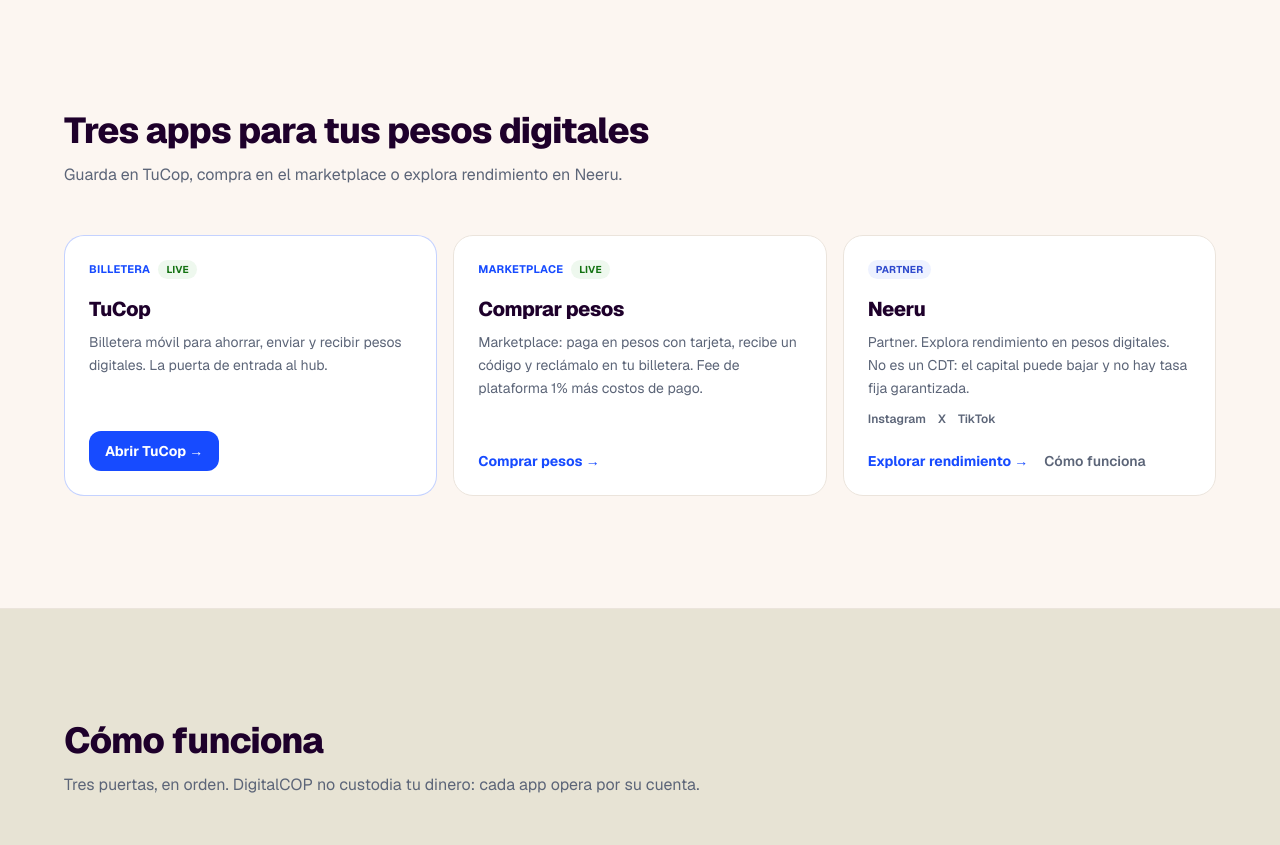
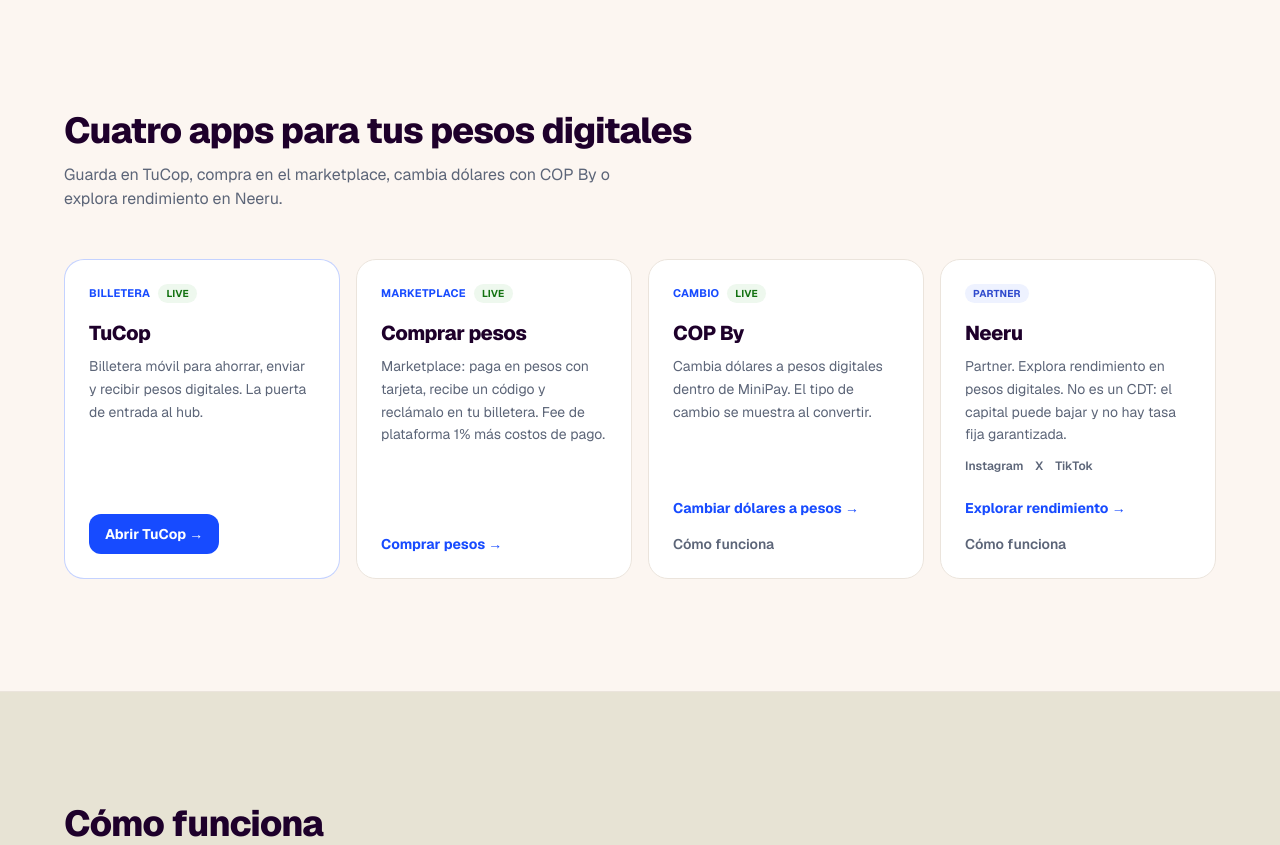
Before and after one commit to celocol/COPmHUB, a Next.js app: page / in a window 1280 px wide. Shown: the part 807-1652 px from the top of the page. Built offline with nearby package versions, Linux system fonts and the light colour scheme; no server answers.

Commit message:
feat(services): promote COP By to primary grid tile with Cambio tag

```diff
--- a/src/components/Services.tsx
+++ b/src/components/Services.tsx
@@ -2,7 +2,7 @@
 import { serviceLinkProps, services } from "@/lib/services";
 
 const doors = services.filter((service) =>
-  ["tucop", "cards", "neeru"].includes(service.id),
+  ["tucop", "cards", "copby", "neeru"].includes(service.id),
 );
 
 function StatusPill({ partner }: { partner?: boolean }) {
@@ -24,14 +24,14 @@
     <section id="servicios" className="border-t border-line px-6 py-20 sm:py-28">
       <div className="relative z-10 mx-auto max-w-6xl">
         <h2 className="max-w-2xl text-3xl font-extrabold tracking-tight text-ink sm:text-4xl">
-          Tres apps para tus pesos digitales
+          Cuatro apps para tus pesos digitales
         </h2>
         <p className="mt-3 max-w-xl text-muted">
-          Guarda en TuCop, compra en el marketplace o explora rendimiento en
-          Neeru.
+          Guarda en TuCop, compra en el marketplace, cambia dólares con COP By
+          o explora rendimiento en Neeru.
         </p>
 
-        <div className="mt-12 grid grid-cols-1 gap-4 md:grid-cols-3">
+        <div className="mt-12 grid grid-cols-1 gap-4 sm:grid-cols-2 lg:grid-cols-4">
           {doors.map((service, index) => {
             const link = serviceLinkProps(service);
             const outbound = link.href ?? service.href;
--- a/src/lib/services.ts
+++ b/src/lib/services.ts
@@ -57,6 +57,7 @@
     href: "https://copby.digitalcop.shop",
     cta: "Cambiar dólares a pesos",
     learnMoreHref: "/cambiar-usd-a-cop",
+    tag: "Cambio",
     status: "live",
     external: true,
   },
```
